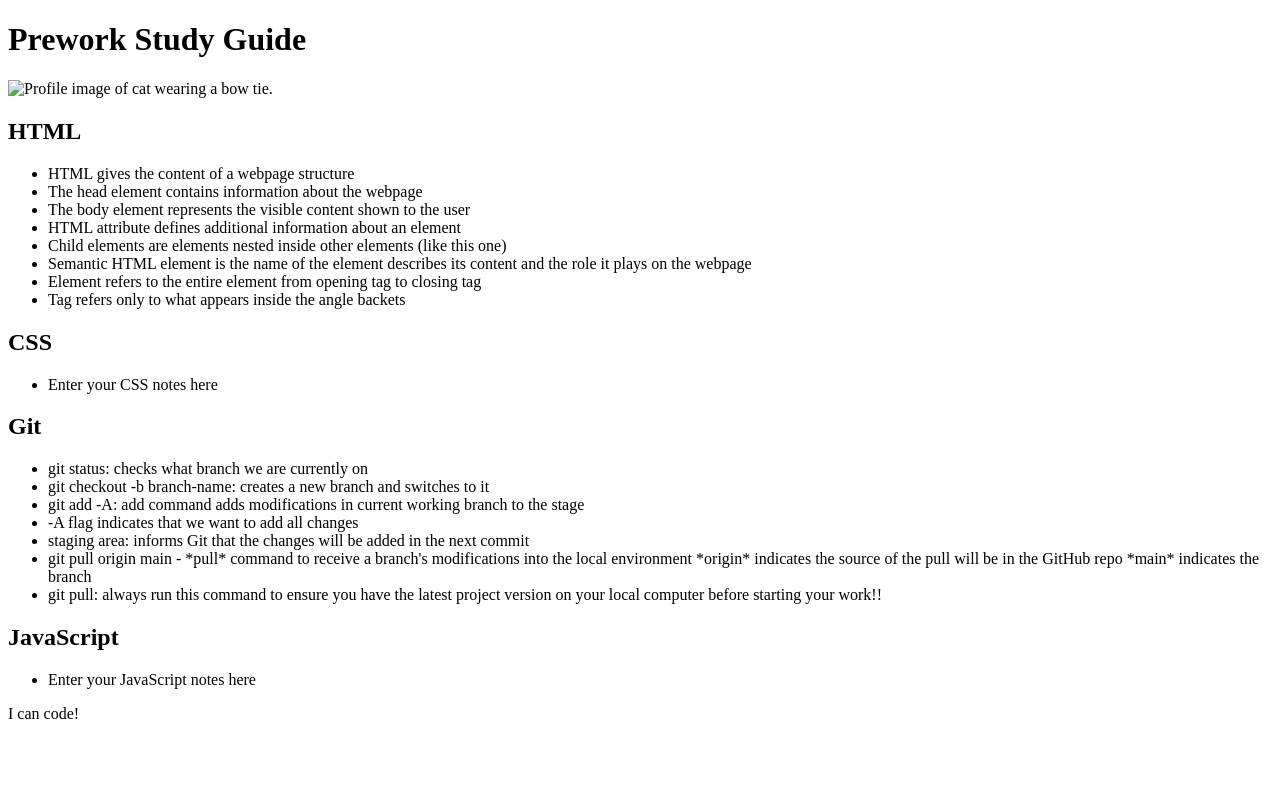
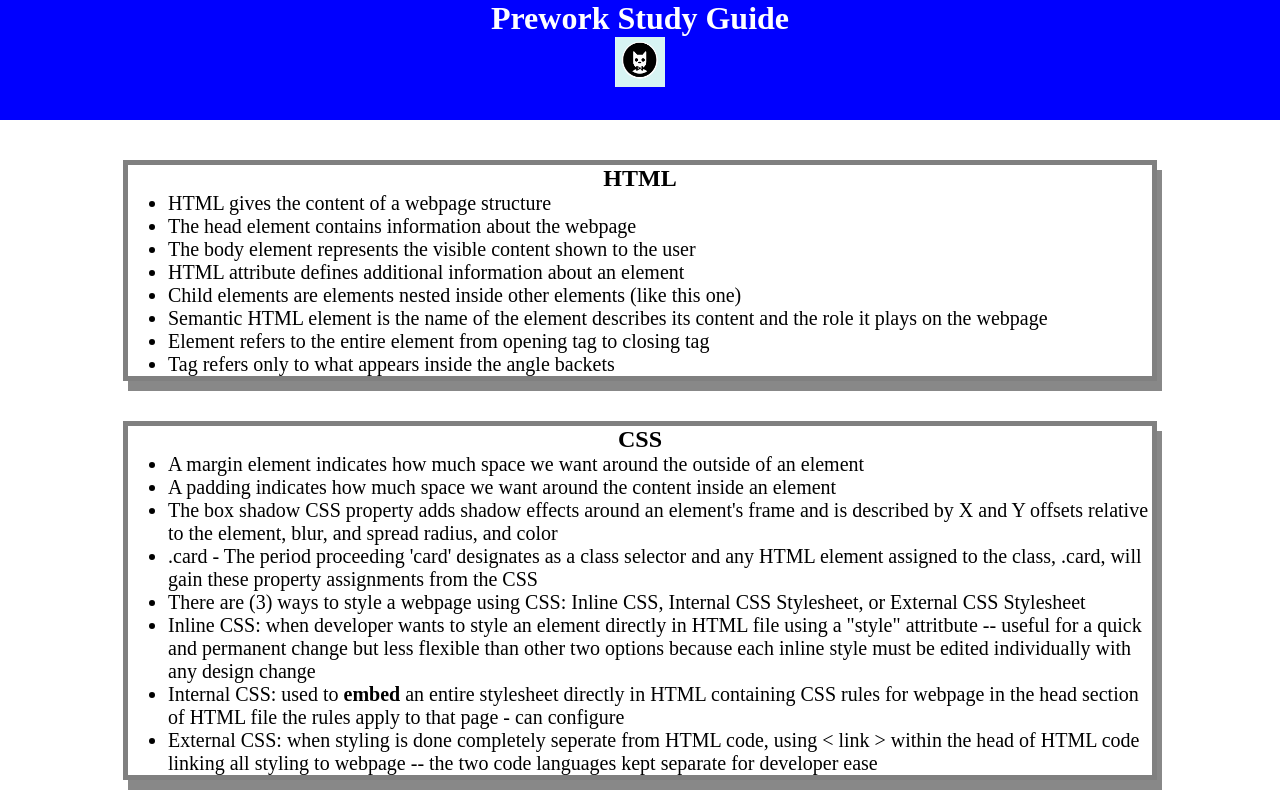
Before and after one commit to sdilmee/prework-study-guide, a plain HTML site: page index.html in a window 1280 px wide. Shown: the top 800 px of the page. Drawn offline with Linux system fonts and the light colour scheme.

Commit message:
added CSS to project

```diff
--- a/assets/assets/style.css
+++ b/assets/assets/style.css
@@ -33,3 +33,10 @@ p {
     text-align: center;
     font-size: 30px;
 }
+
+.card {
+    width: 80%;
+    margin: 40px auto;
+    border: 5px solid gray;
+    box-shadow: 5px 10px #888888;
+  }
--- a/index.html
+++ b/index.html
@@ -4,12 +4,13 @@
     <meta charset="UTF-8" />
     <meta http-equiv="X-UA-Compatible" content="IE=edge" />
     <meta name="viewport" content="width=device-width, initial-scale=1.0" />
+    <link rel="stylesheet" href="./assets/assets/style.css">
     <title>Prework Study Guide</title>
   </head>
   <body>
     <header id="top">
       <h1>Prework Study Guide</h1>
-      <img src="./assets/bowtie-cat.png" alt="Profile image of cat wearing a bow tie." />
+      <img src="./asset/bowtie-cat.png" alt="Profile image of cat wearing a bow tie." />
     </header>
     <main>
 
@@ -30,7 +31,14 @@
       <section class="card" id="css-section">
         <h2>CSS</h2>
         <ul>
-          <li>Enter your CSS notes here</li>
+          <li>A margin element indicates how much space we want around the outside of an element</li>
+          <li>A padding indicates how much space we want around the content inside an element</li>
+          <li>The box shadow CSS property adds shadow effects around an element's frame and is described by X and Y offsets relative to the element, blur, and spread radius, and color</li>
+          <li>.card - The period proceeding 'card' designates as a class selector and any HTML element assigned to the class, .card, will gain these property assignments from the CSS</li>
+          <li>There are (3) ways to style a webpage using CSS: Inline CSS, Internal CSS Stylesheet, or External CSS Stylesheet</li>
+          <li>Inline CSS: when developer wants to style an element directly in HTML file using a "style" attritbute -- useful for a quick and permanent change but less flexible than other two options because each inline style must be edited individually with any design change</li>
+          <li>Internal CSS: used to <strong>embed</strong> an entire stylesheet directly in HTML containing CSS rules for webpage in the head section of HTML file the rules apply to that page - can configure</li>
+          <li>External CSS: when styling is done completely seperate from HTML code, using < link > within the head of HTML code linking all styling to webpage -- the two code languages kept separate for developer ease</li>
         </ul>
       </section>
 
--- a/style.css
+++ b/style.css
@@ -0,0 +1,42 @@
+* {
+    margin: 0;
+    padding: 0;
+   }
+
+   header,
+   footer {
+    width: 100%;
+    height: 120px;
+    background-color: blue;
+    color: white;
+   }
+
+   h1,
+   h2 {
+    text-align: center;
+   }
+
+   img {
+    display: block;
+    height: 50px;
+    width: 50px;
+    margin-left: auto;
+    margin-right: auto;
+   }
+
+   ul {
+    padding-left: 40px;
+    font-size: 20px;
+   }
+
+   p {
+    text-align: center;
+    font-size: 30px;
+   }
+
+   .card {
+    width: 80%;
+    margin: 40px auto;
+    border: 5px solid gray;
+    box-shadow: 5px 10px #888888;
+  }
```
Also changed, not shown: asset/Cartoon Cat Bowtie.png (deleted), assets/style.css (deleted).
